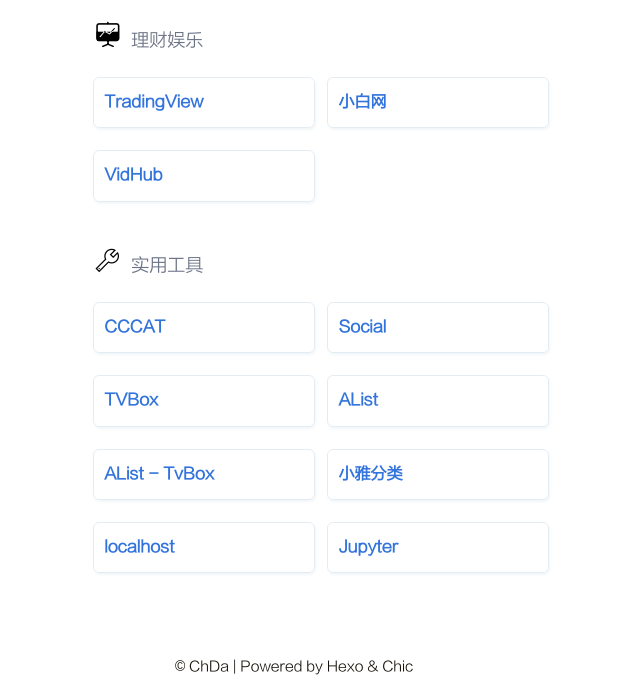
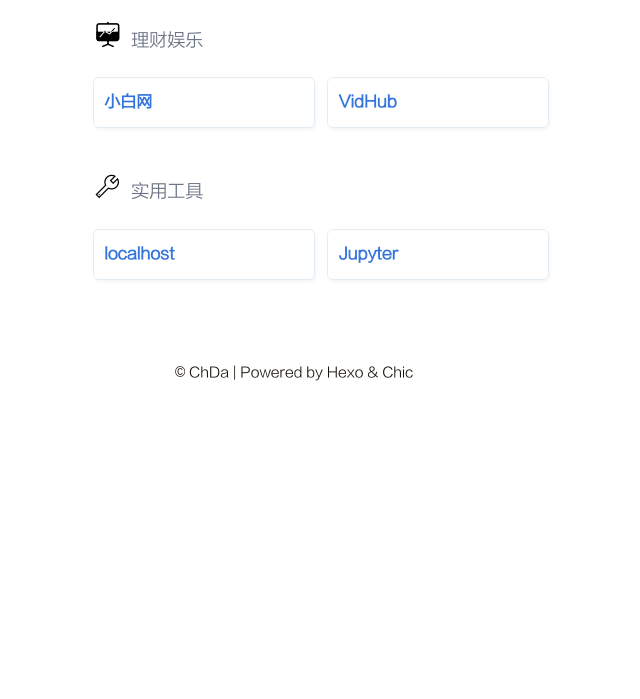
Before and after one commit to charletson/blog, a plain HTML site: page nav/index.html in a window 1280 px wide. Shown: the part 749-1448 px from the top of the page, without its empty margins (346-986 px from the left). After the commit the page ends 1154 px from the top, so only its background shows below. Drawn offline with Linux system fonts and the light colour scheme.

Commit message:
Site updated: 2024-07-10 09:53:29

```diff
--- a/nav/index.html
+++ b/nav/index.html
@@ -234,6 +234,11 @@
                                 <div class="no-logo">好股票网</div>
                             </div>
                         </a>
+                        <a target="_blank" href="https://www.tradingview.com/">
+                            <div class="item">
+                                <div class="no-logo">TradingView</div>
+                            </div>
+                        </a>
                     </div>
                 </div>
                 <!-- 理财娱乐 -->
@@ -243,11 +248,6 @@
                         <div><i class="iconfont icon-yunying"></i>理财娱乐 </div>
                     </div>
                     <div>
-                        <a target="_blank" href="https://www.tradingview.com/">
-                            <div class="item">
-                                <div class="no-logo">TradingView</div>
-                            </div>
-                        </a>
                         <a target="_blank" href="https://www.xb84w.net/">
                             <div class="item">
                                 <div class="no-logo">小白网</div>
@@ -267,36 +267,6 @@
                         <div><i class="iconfont icon-tool"></i>实用工具</div>
                     </div>
                     <div>
-                        <a target="_blank" href="https://cccat.io/">
-                            <div class="item">
-                                <div class="no-logo">CCCAT</div>
-                            </div>
-                        </a>
-                        <a target="_parent" href="d.html">
-                            <div class="item">
-                                <div class="no-logo"> Social</div>
-                            </div>
-                        </a>
-                        <a target="_blank" href="http://192.168.1.20:9978/">
-                            <div class="item">
-                                <div class="no-logo">TVBox</div>
-                            </div>
-                        </a>
-                        <a target="_blank" href="http://192.168.1.110:5244/">
-                            <div class="item">
-                                <div class="no-logo">AList</div>
-                            </div>
-                        </a>
-                        <a target="_blank" href="http://192.168.1.110:4567/">
-                            <div class="item">
-                                <div class="no-logo">AList - TvBox</div>
-                            </div>
-                        </a>
-                        <a target="_blank" href="http://192.168.1.110:5678/">
-                            <div class="item">
-                                <div class="no-logo">小雅分类</div>
-                            </div>
-                        </a>
                         <a target="_blank" href="http://localhost:4000/">
                             <div class="item">
                                 <div class="no-logo">localhost</div>
```
